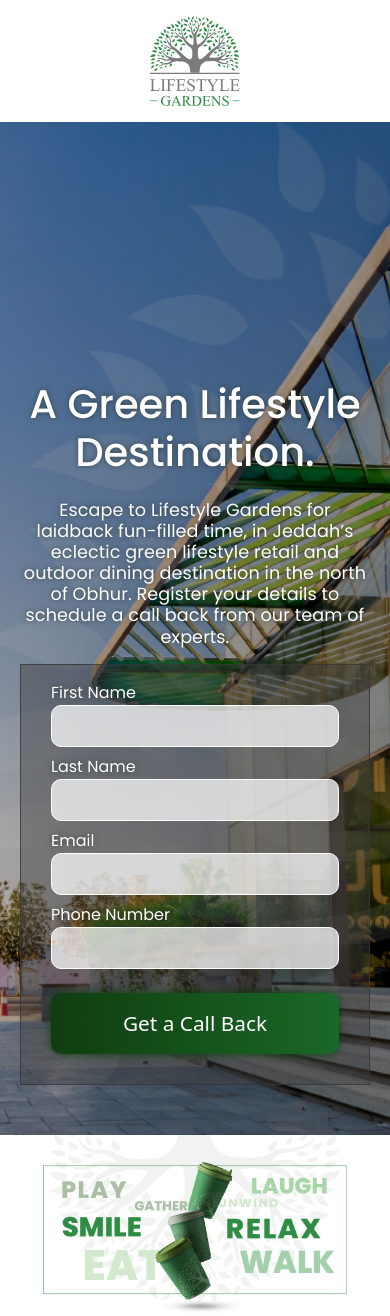
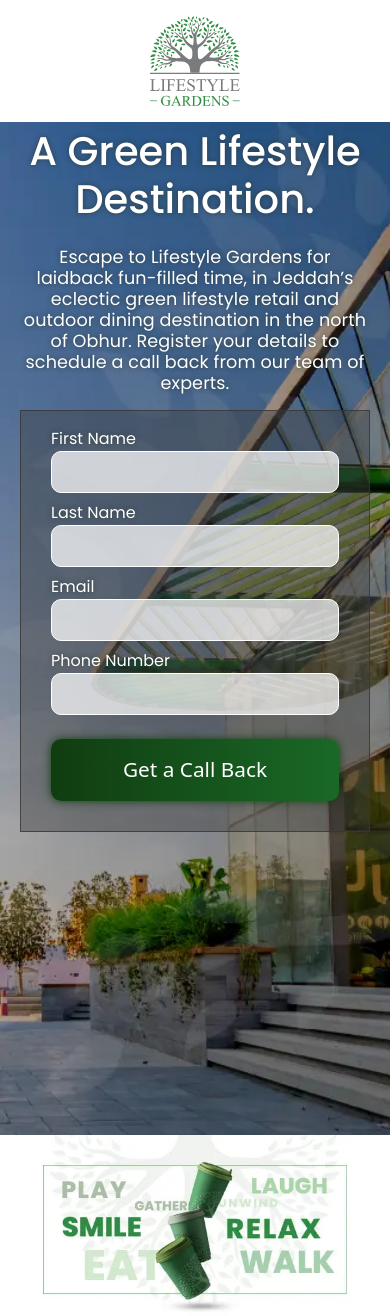
Before and after one commit to rohitsraj12/lifestyle-gardens, a PHP site: page / in a window 390 px wide. Shown: the top 1316 px of the page. Run offline with PHP 8.4, Linux system fonts and the light colour scheme; some libraries are stand-ins or nearby versions; some web fonts are replaced.

Commit message:
updated after performance test

```diff
--- a/assets/css/responsive.css
+++ b/assets/css/responsive.css
@@ -279,8 +279,7 @@
     }
 
     .wrap__banner-content article {
-        /* background-color: red; */
-        height: 100%;
+        height: 75%;
         display: flex;
         flex-direction: column;
         align-items: center;
```
Also changed, not shown: assets/imgs/001.jpg (deleted), assets/imgs/banner/banner-lg.jpg, assets/imgs/banner/banner-sm.jpg, assets/imgs/bg/bg-lg-1.jpg, assets/imgs/bg/bg-sm-1.jpg, assets/imgs/bg/bg-sm-2.jpg, assets/imgs/pro-1.jpg, assets/imgs/sec-2-sm.jpg, 8 other files.
